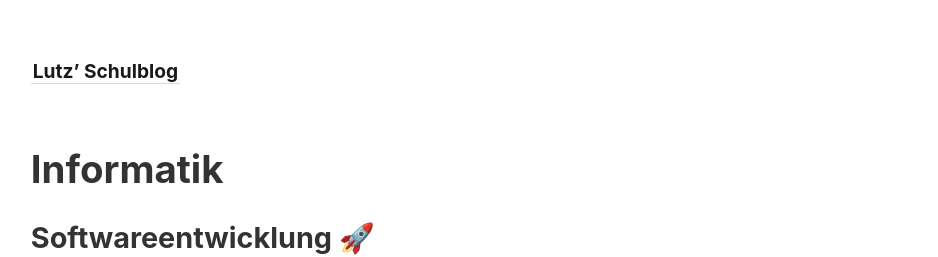
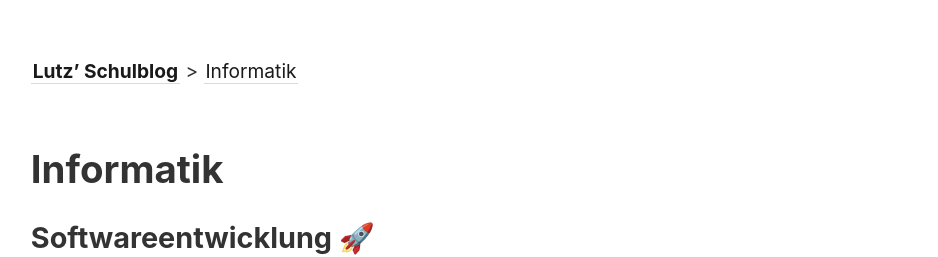
Before and after one commit to lutz-stu/school-blog, a Jekyll site: the page built from _notes/Informatik/index.md, in a window 1280 px wide. Shown: the top 257 px of the page, without its empty margins (46-984 px from the left). Built offline with Jekyll 4.4.1, drawn with Linux system fonts in a browser that asks for light colours.

Commit message:
Add subject breadcrumb to note navigation

```diff
--- a/_includes/nav.html
+++ b/_includes/nav.html
@@ -1,3 +1,9 @@
 <div>
     <a class="internal-link" href="{{ site.baseurl }}/"><b>{{ site.title }}</b></a>
+    {% if page.collection == "notes" %}
+      {% assign subject = page.path | split: "/" | slice: 1, 1 | first %}
+      {% if subject %}
+        &gt; <a class="internal-link" href="{{ site.baseurl }}/{{ subject }}">{{ subject }}</a>
+      {% endif %}
+    {% endif %}
 </div>
```
